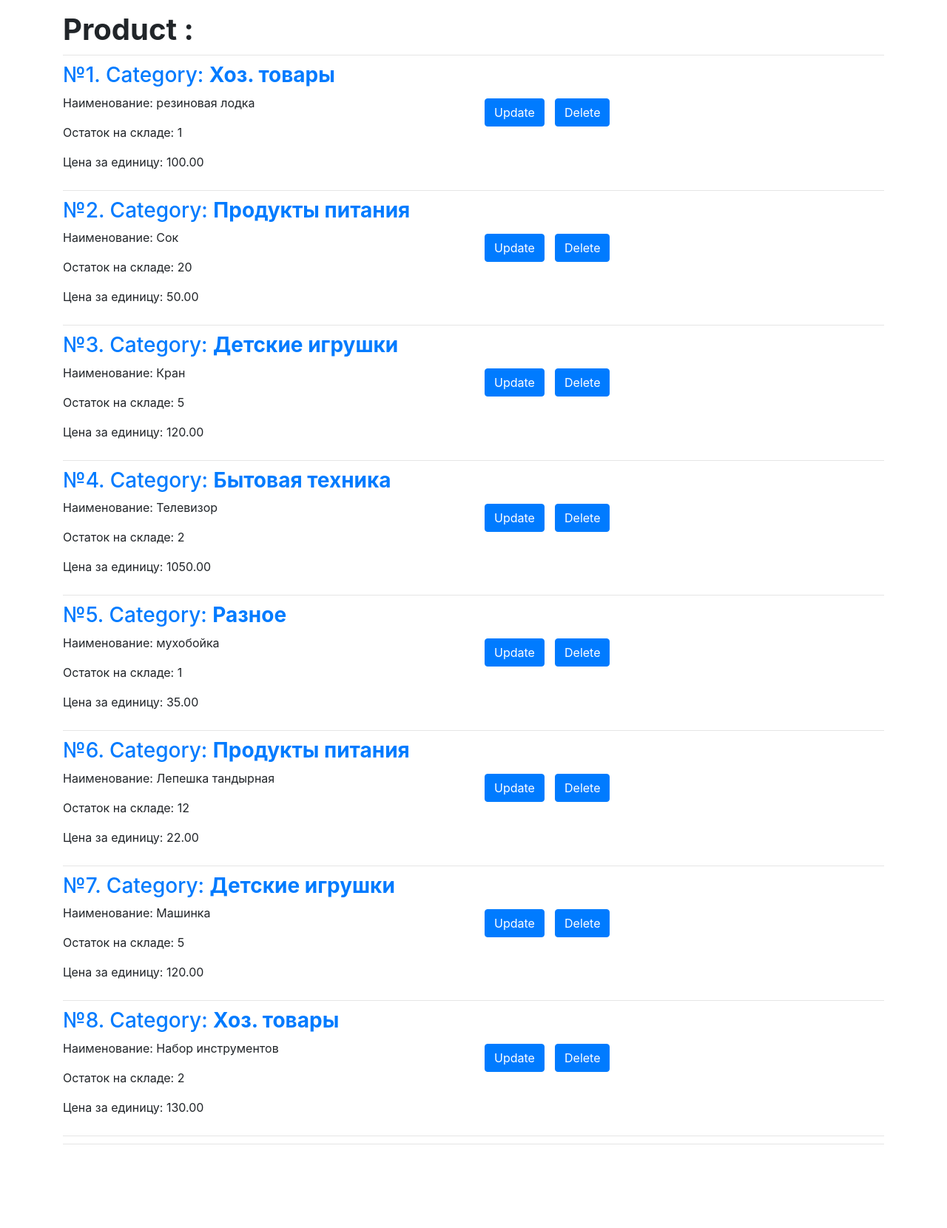
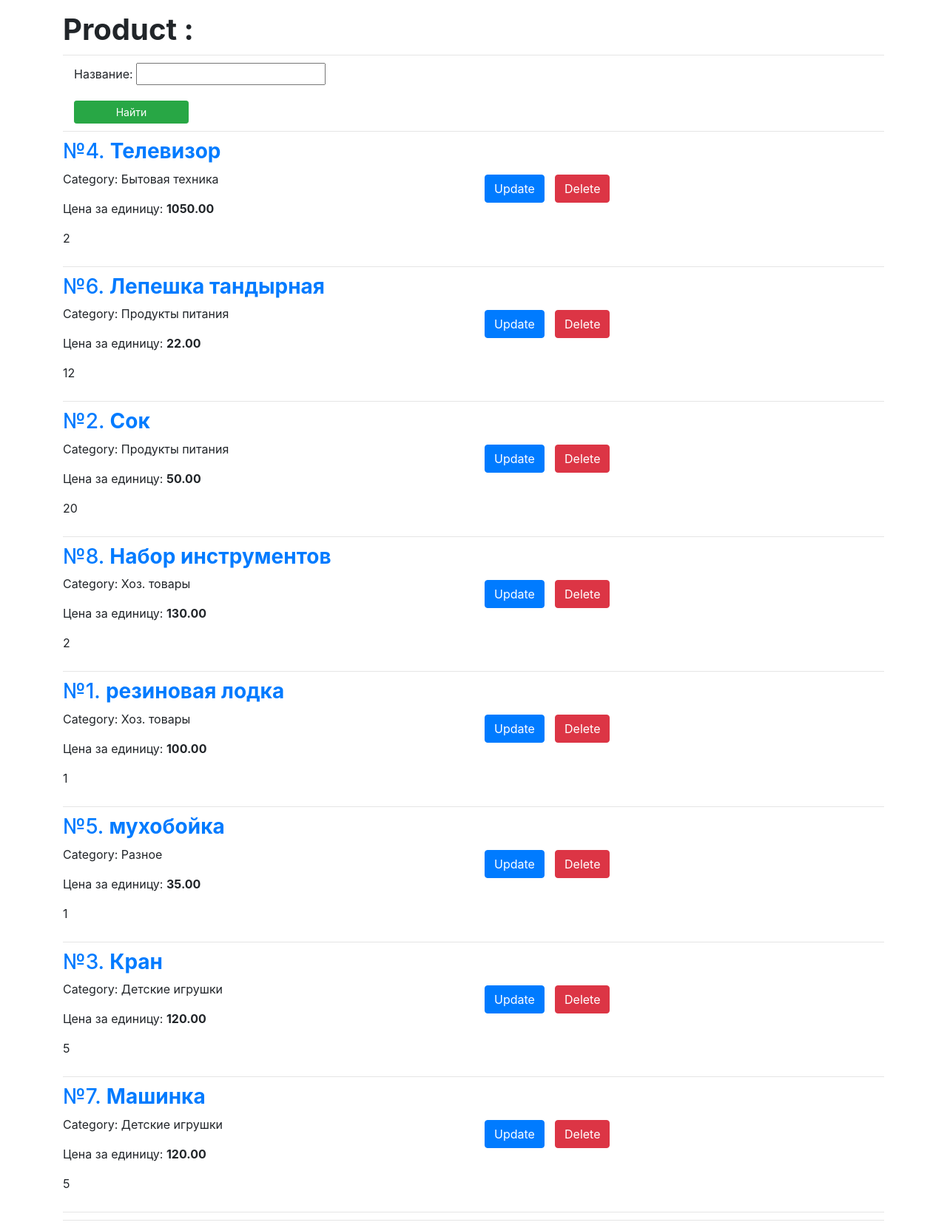
Before and after one commit to Illarionov81/python_group_5_homework_48_Alexander_Illarionov, a Django app: page / in a window 1280 px wide. Shown: the part 56-1716 px from the top of the page at 74% size. Before the commit the page ends 1603 px from the top, so only its background shows below. Run offline with Django 3.2, Linux system fonts and the light colour scheme; data comes from the database, SQL or seed files in the repository; some libraries are stand-ins or nearby versions.

Commit message:
дабавленна поиск по наименованию товара

```diff
--- a/source/webapp/forms.py
+++ b/source/webapp/forms.py
@@ -1,5 +1,4 @@
 from django import forms
-from django.core.validators import MinValueValidator
 
 from .models import CATEGORY_CHOICES, DEFAULT_CATEGORY
 
@@ -10,5 +9,9 @@ class ProductForm(forms.Form):
                                   empty_value='None description',
                                   label='Описание: ', widget=forms.Textarea)
     category = forms.ChoiceField(choices=CATEGORY_CHOICES, required=True, initial=DEFAULT_CATEGORY, label='Категория: ')
-    amount = forms.IntegerField(validators=[MinValueValidator(0)], required=True, label='Остаток: ')
+    amount = forms.IntegerField(min_value=0, required=True, label='Остаток: ')
     price = forms.DecimalField(min_value=0, max_digits=7, decimal_places=2, required=True, label='Цена: ')
+
+
+class FindProductForm(forms.Form):
+    name = forms.CharField(max_length=100, required=True, label='Название: ')
--- a/source/webapp/templates/base.html
+++ b/source/webapp/templates/base.html
@@ -35,6 +35,7 @@
     </nav>
     <div class="container mt-sm-5">
         {% block contant %}
+
         {% endblock %}
     </div>
 
--- a/source/webapp/templates/index.html
+++ b/source/webapp/templates/index.html
@@ -6,19 +6,29 @@
     {% csrf_token %}
     <h1 class="pt-4"><b>Product :</b></h1>
     <hr>
+    <form action="{% url 'index' %}" method="get">
+        {% csrf_token %}
+        {% for field in find_form %}
+            {% include 'partial/form_field.html' %}
+        {% endfor %}
+        <div class="col-sm-2">
+            <button type="submit" class="btn btn-block btn-sm btn-success mb-2">Найти</button>
+        </div>
+    </form>
+    <hr>
     {% for product in products %}
         <div class="row">
             <div class="col col-lg-6">
-                <h3><a href="{% url 'product_view' product.pk %}">№{{ product.pk }}. Category: <b>{{ product.get_category_display}}</b></a> </h3>
-                    <p>Наименование: {{ product.name }} </p>
-                    <p>Остаток на складе: {{ product.amount }}</p>
-                    <p>Цена за единицу: {{ product.price }}</p>
+                <h3><a href="{% url 'product_view' product.pk %}">№{{ product.pk }}. <b>  {{ product.name }} </b></a> </h3>
+                <p>Category: {{ product.get_category_display}} </p>
+                <p>Цена за единицу: <b>{{ product.price }}</b></p>
+                <p>{{ product.amount }}</p>
             </div>
             <div class="coL col-lg-1 mt-5">
                 <a href="{% url 'product_update' product.pk %}" ><button type="submit"  class="btn btn-primary">Update</button></a>
             </div>
             <div class="coL col-lg-1 mt-5">
-                <a href="{% url 'product_delete' product.pk %}" ><button type="submit"  class="btn btn-primary">Delete</button></a>
+                <a href="{% url 'product_delete' product.pk %}" ><button type="submit"  class="btn btn-danger">Delete</button></a>
             </div>
         </div>
         <hr>
--- a/source/webapp/templates/product_delete.html
+++ b/source/webapp/templates/product_delete.html
@@ -18,13 +18,13 @@
             {% csrf_token %}
         <div class="coL col-lg-3 ml-5 mt-1">
             <a href="{% url 'product_delete' product.pk %}" >
-                <button type="submit"  class="btn btn-primary">Delete</button>
+                <button type="submit"  class="btn btn-danger">Delete</button>
             </a>
         </div>
         </form>
         <div class="coL col-lg-3  mt-1">
             <a href="{% url 'product_view' product.pk  %}" >
-                <button type="submit"  class="btn btn-primary">Отмена</button>
+                <button type="submit"  class="btn btn-success">Отмена</button>
             </a>
         </div>
     </div>
--- a/source/webapp/views.py
+++ b/source/webapp/views.py
@@ -1,14 +1,26 @@
 from django.shortcuts import render, get_object_or_404, redirect
-from webapp.models import Product, CATEGORY_CHOICES
-from webapp.forms import ProductForm
+from webapp.models import Product
+from webapp.forms import ProductForm, FindProductForm
 from django.http import HttpResponseNotAllowed
 
 
-def index_view(request):
-    data = Product.objects.all()
-    return render(request, 'index.html', context={
-        'products': data
-    })
+def index_view(request, *args, **kwargs):
+    find_form = FindProductForm(data=request.GET)
+    if find_form.is_valid():
+        name = find_form.cleaned_data['name']
+        data = Product.objects.filter(name=name,)
+        return render(request, 'index.html', context={
+            'products': data,
+            'form': ProductForm(),
+            'find_form': find_form
+        })
+    else:
+        data = Product.objects.filter(amount__gte=1).order_by('category', 'name')
+        return render(request, 'index.html', context={
+            'form': ProductForm(),
+            'find_form': FindProductForm(),
+            'products': data
+        })
 
 
 def product_view(request, pk):
```
Also changed, not shown: source/webapp/templates/product.html (+9 -12 lines).
